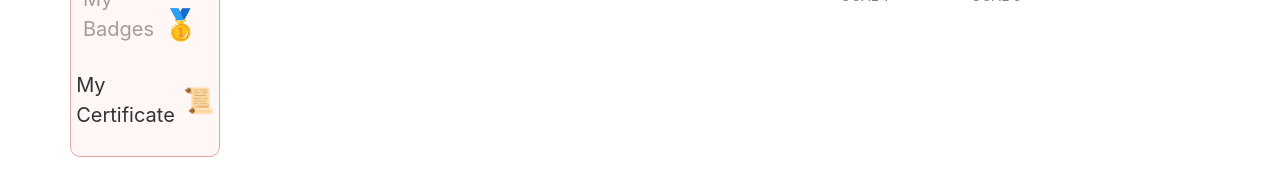
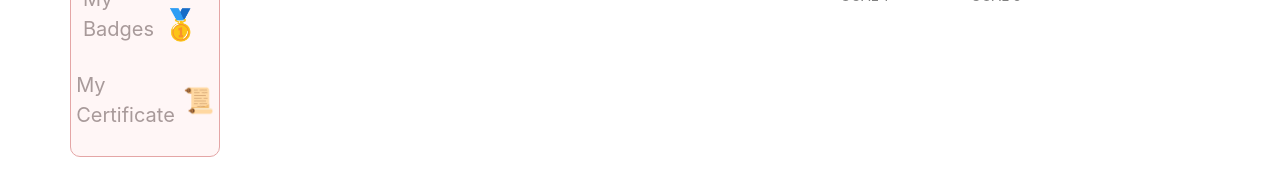
Before and after one commit to Leshangpang/COMP30022-SDGs-Frontend, a Vue app in the folder itp-front/: page /#/badges in a window 1280 px wide. Shown: the part 703-883 px from the top of the page. Built offline with nearby package versions, Linux system fonts and the light colour scheme; a web font is replaced by a local one.

Commit message:
[TASK-147] <<updated>> text colour

```diff
--- a/itp-front/src/components/ProfileSidebar.vue
+++ b/itp-front/src/components/ProfileSidebar.vue
@@ -1,26 +1,24 @@
 <template>
   <div class="sidebar-container">
+    <!-- Badge Section -->
     <div class="badge-section">
       <router-link
-        v-if="$route.name !== 'BadgePage'"
         to="/badges"
-        class="text"
+        :class="['text', { current: $route.name === 'BadgePage' }]"
       >
         My Badges
       </router-link>
-      <span v-else class="text current">Badge</span>
       <p class="icon">🥇</p> <!-- Replace with a suitable icon -->
     </div>
 
+    <!-- Certificate Section -->
     <div class="certification-section">
       <router-link
-        v-if="$route.name !== 'CertificatePage'"
         to="/certificate"
-        class="text certification"
+        :class="['text certification', { current: $route.name === 'CertificatePage' }]"
       >
         My Certificate
       </router-link>
-      <span v-else class="text certification current">Certification</span>
       <p class="icon certification-icon">📜</p> <!-- Replace with a suitable icon -->
     </div>
   </div>
@@ -33,7 +31,7 @@ export default {
 </script>
 
 <style scoped>
-/* Style for the box */
+/* Style for the sidebar container */
 .sidebar-container {
   border: 1px solid #e4a6a6; /* Light red border */
   padding: 20px;
@@ -41,7 +39,7 @@ export default {
   background-color: #fff6f6; /* Light pink background */
   display: flex;
   flex-direction: column;
-  justify-content: space-evenly; /* Ensures equal spacing between items */
+  justify-content: space-evenly; /* Equal spacing between items */
   align-items: center; /* Center items horizontally */
   width: 150px; /* Adjust width as necessary */
   height: 200px; /* Increase height for better spacing */
@@ -59,14 +57,14 @@ export default {
 /* Badge text styling */
 .badge-section .text {
   font-size: 20px;
-  color: #a89a9a; /* Grayish text for Badge */
+  color: #a89a9a; /* Grayish text for non-active Badge */
   text-decoration: none;
   margin-left: -8px;
-  margin-bottom: 20px
+  margin-bottom: 20px;
 }
 
 .badge-section .text.current {
-  color: #333; /* Make the current page's text darker */
+  color: #333; /* Darker text when Badge page is active */
 }
 
 /* Section for Certification */
@@ -81,12 +79,8 @@ export default {
 /* Certification text styling */
 .certification-section .text.certification {
   font-size: 20px;
-  color: #333; /* Darker text for Certification */
+  color: #a89a9a; /* Grayish text for non-active Certification */
   text-decoration: none;
-}
-
-.certification-section .text.certification.current {
-  color: #333; /* Make the current page's text darker */
 }
 
 /* Icon styles */
```
